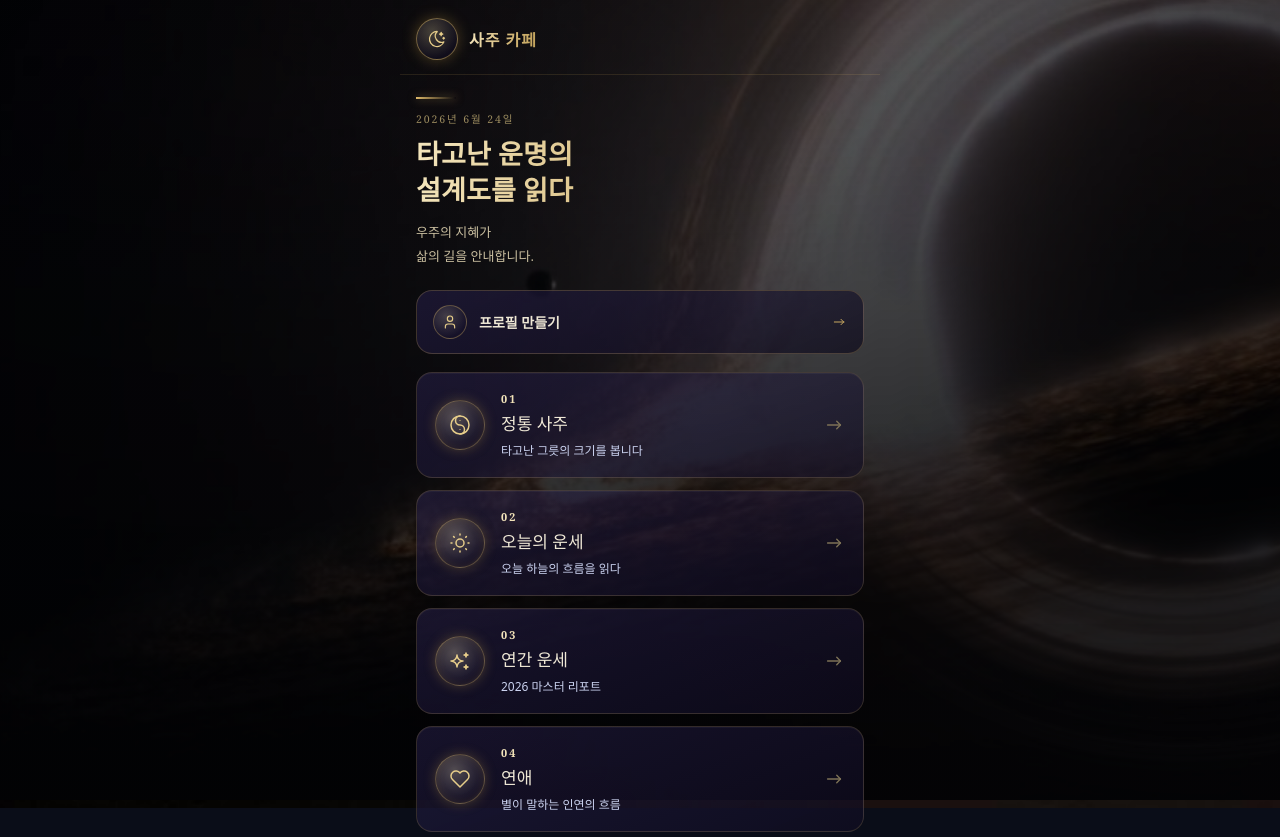
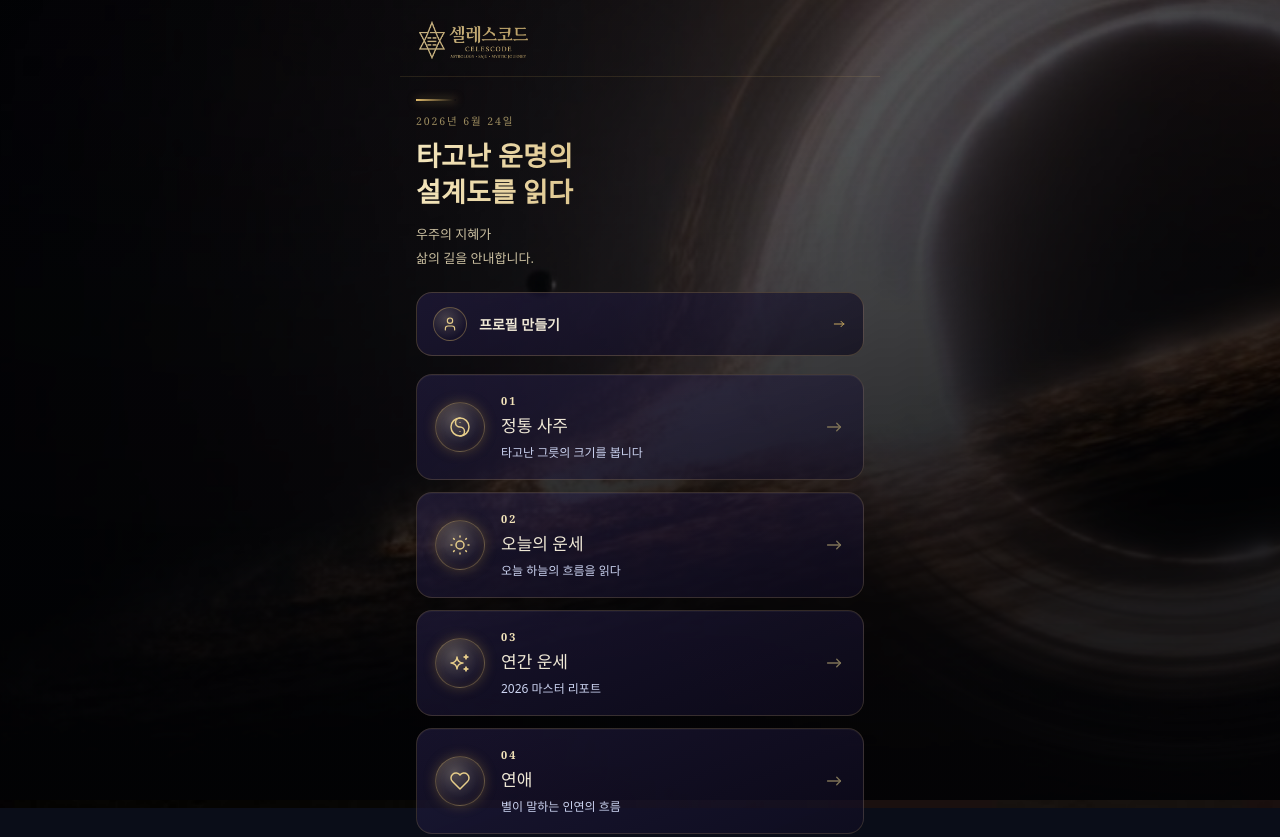
Before and after one commit to seoungwoo0209/CSW, a website: page index.html in a window 1280 px wide. Shown: the top 837 px of the page. Drawn offline with Linux system fonts and the light colour scheme.

Commit message:
feat: 브랜드명 변경 — 사주 카페 → 셀레스코드
홈 헤더 로고를 셀레스코드 워드마크(별자리 모양 아이콘 + 한글/영문
로고타입)로 교체. 원본 이미지(크림 배경+남색)를 사이트 골드
그라데이션(#f4e6bd→#d8bd80→#c2a25a)으로 리컬러링하고 배경을
투명 처리해서 어두운 헤더 배경에 자연스럽게 어울리도록 함.

```diff
--- a/index.html
+++ b/index.html
@@ -3,7 +3,7 @@
 <head>
   <meta charset="utf-8" />
   <meta name="viewport" content="width=device-width, initial-scale=1.0, maximum-scale=1.0, user-scalable=no" />
-  <title>사주 카페</title>
+  <title>셀레스코드</title>
   <link rel="stylesheet" href="./style.css" />
 </head>
 <body>
@@ -18,16 +18,7 @@
     <!-- 홈 헤더 -->
     <header class="home-header">
       <div class="home-brand">
-        <div class="home-logo">
-          <svg viewBox="0 0 24 24" fill="none" stroke="currentColor" stroke-width="1.5" stroke-linecap="round" stroke-linejoin="round">
-            <path d="M12 3c.132 0 .263 0 .393 0a7.5 7.5 0 0 0 7.92 12.446a9 9 0 1 1 -8.313 -12.454z"/>
-            <path d="M17 4a2 2 0 0 0 2 2a2 2 0 0 0 -2 2a2 2 0 0 0 -2 -2a2 2 0 0 0 2 -2"/>
-            <path d="M19 11h2m-1 -1v2"/>
-          </svg>
-        </div>
-        <div>
-          <div class="home-title gold-text">사주 카페</div>
-        </div>
+        <img src="./img/celescode-gold.png" alt="셀레스코드" class="home-logo-img" />
       </div>
       <div id="globalBadges" class="home-badges"></div>
     </header>
--- a/style.css
+++ b/style.css
@@ -119,6 +119,7 @@ body{
   color: #e6cd8a;
 }
 .home-logo svg { width: 20px; height: 20px; }
+.home-logo-img { height: 44px; width: auto; display: block; }
 .gold-text {
   background: linear-gradient(100deg, #f4e6bd 0%, #d8bd80 50%, #c2a25a 100%);
   -webkit-background-clip: text; background-clip: text; -webkit-text-fill-color: transparent; color: transparent;
```
Also changed, not shown: img/celescode-gold.png (added).
